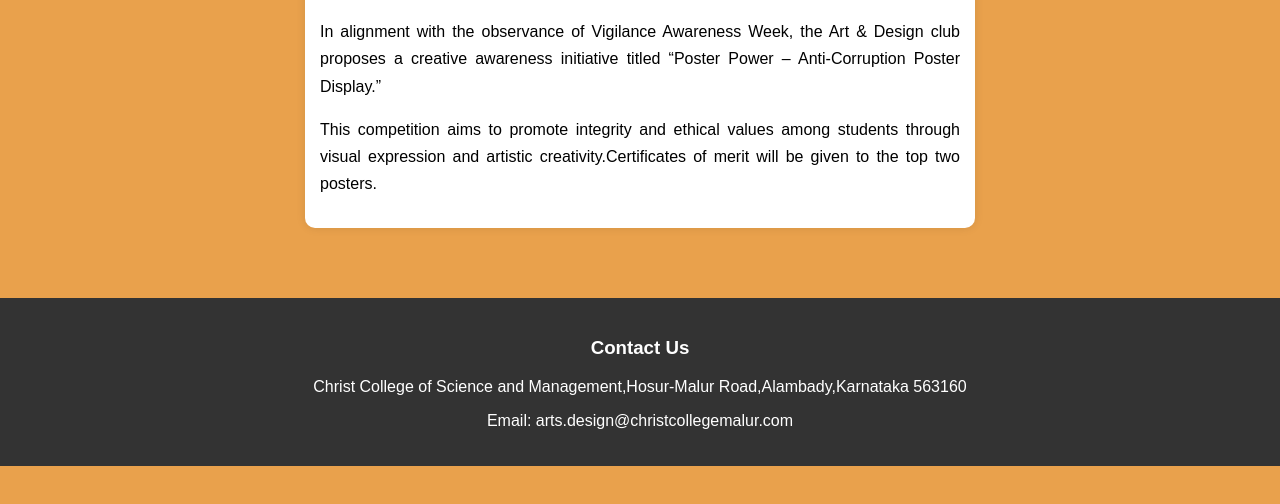
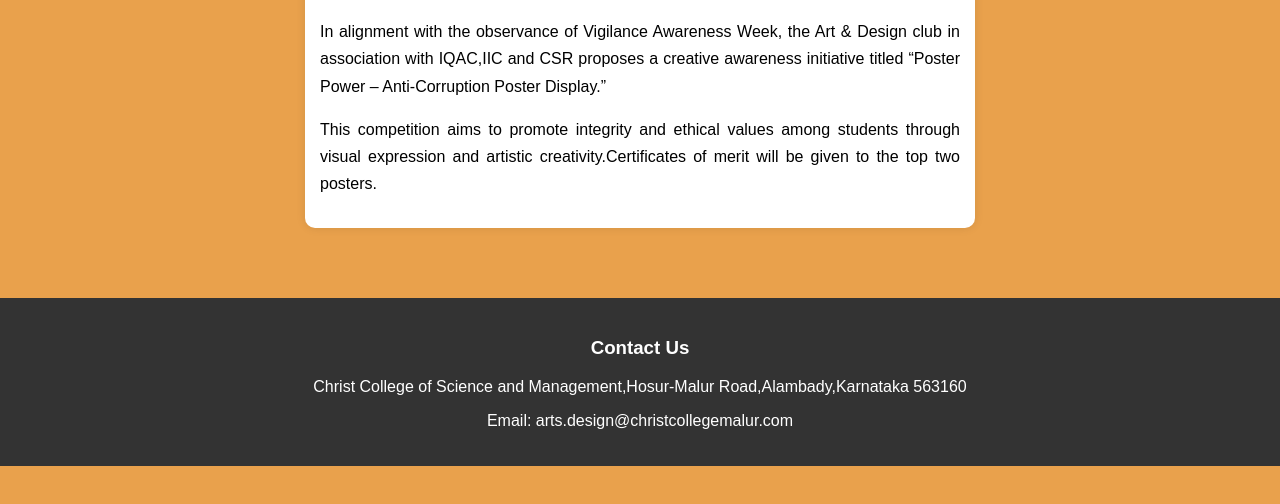
Before and after one commit to ADclubccsm/Poster-Power-website, a plain HTML site: page About.html in a window 1280 px wide. Shown: the part 276-780 px from the top of the page. Drawn offline with Linux system fonts and the light colour scheme.

Commit message:
Add files via upload

```diff
--- a/About.html
+++ b/About.html
@@ -3,7 +3,7 @@
 <head>
     <meta charset="UTF-8">
     <meta name="viewport" content="width=device-width, initial-scale=1.0">
-    <title>About - Poster Power</title>
+    <title>About - Empower Her</title>
      <link rel="stylesheet" href="dstyles1.css">
 </head>
 <body>
@@ -21,7 +21,7 @@
     <div class="container">
         <h1>POSTER POWER</h1>
         <p>
-            In alignment with the observance of Vigilance Awareness Week, the Art & Design club proposes a creative awareness initiative titled “Poster Power – Anti-Corruption Poster Display.”
+            In alignment with the observance of Vigilance Awareness Week, the Art & Design club in association with IQAC,IIC and CSR proposes a creative awareness initiative titled “Poster Power – Anti-Corruption Poster Display.”
         </p>
         <p>
             This competition aims to promote integrity and ethical values among students through visual expression and artistic creativity.Certificates of merit will be given to the top two posters.
```
